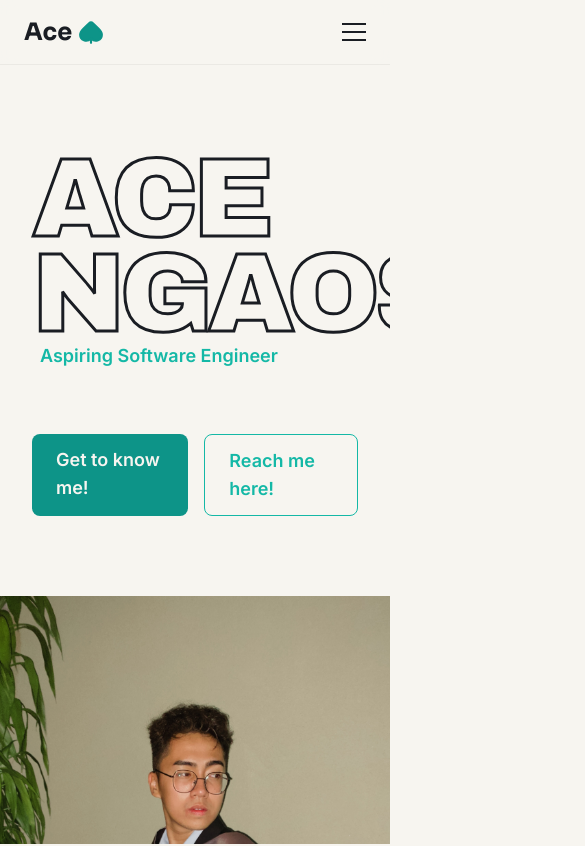
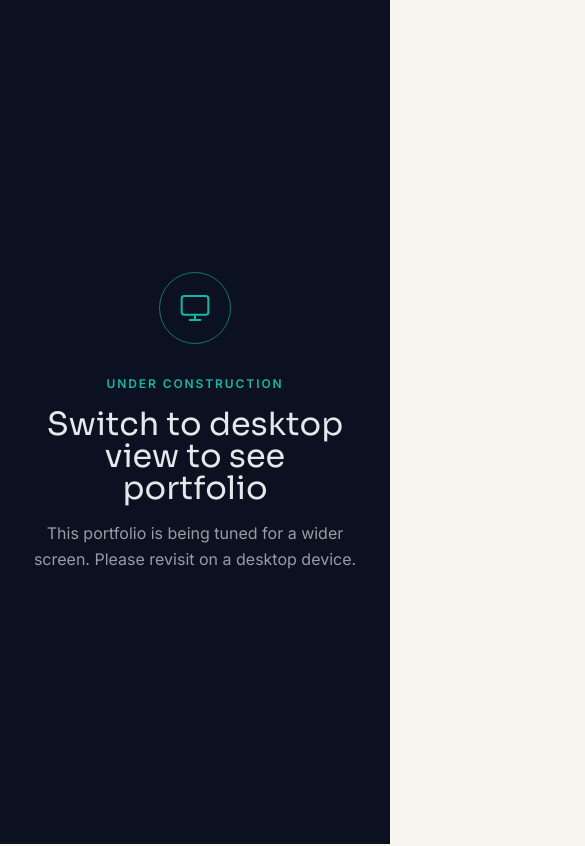
Before and after one commit to eysszn/ace-ngaosi-portfolio, a React (Vite) app: page /#education in a window 390 px wide. Before the commit this address led to /#experience. Shown: the top 846 px of the page, 585 px wide, since content can reach past the window. Built offline with nearby package versions, Linux system fonts and the light colour scheme.

Commit message:
added under construction screen for screens smaller than 768px

```diff
--- a/src/App.jsx
+++ b/src/App.jsx
@@ -8,10 +8,22 @@ import Projects from './sections/projects/Projects'
 import Skills from './sections/skills/Skills'
 import Contact from './sections/contact/Contact'
 import Footer from './components/Footer'
-import { ArrowUp } from 'lucide-react'
+import { ArrowUp, Monitor } from 'lucide-react'
 
 function App(){
   const [isHeroVisible, setIsHeroVisible] = useState(true)
+  const [isDesktop, setIsDesktop] = useState(() =>
+    typeof window === 'undefined' || window.matchMedia('(min-width: 768px)').matches,
+  )
+
+  useEffect(() => {
+    const mediaQuery = window.matchMedia('(min-width: 768px)')
+    const handleViewportChange = (event) => setIsDesktop(event.matches)
+
+    mediaQuery.addEventListener('change', handleViewportChange)
+
+    return () => mediaQuery.removeEventListener('change', handleViewportChange)
+  }, [])
 
   useEffect(() => {
     const hero = document.getElementById('hero')
@@ -25,6 +37,21 @@ function App(){
 
     return () => observer.disconnect()
   }, [])
+
+  if (!isDesktop) {
+    return (
+      <main className="grid min-h-[100svh] place-content-center justify-items-center gap-4 bg-[var(--color-bg-dark)] p-8 text-center text-[var(--color-text-light)]">
+        <div className="grid size-[4.5rem] place-items-center rounded-full border border-accent/60 text-accent" aria-hidden="true">
+          <Monitor size={32} strokeWidth={1.5} />
+        </div>
+        <p className="mt-4 text-xs font-bold uppercase tracking-[0.16em] text-accent">Under construction</p>
+        <h1 className="m-0 max-w-md text-[clamp(2rem,8vw,3.5rem)] leading-none">Switch to desktop view to see portfolio</h1>
+        <p className="m-0 max-w-sm leading-relaxed text-text-light/65">
+          This portfolio is being tuned for a wider screen. Please revisit on a desktop device.
+        </p>
+      </main>
+    )
+  }
 
   return (
     <div id="top" className="min-h-screen">
```
